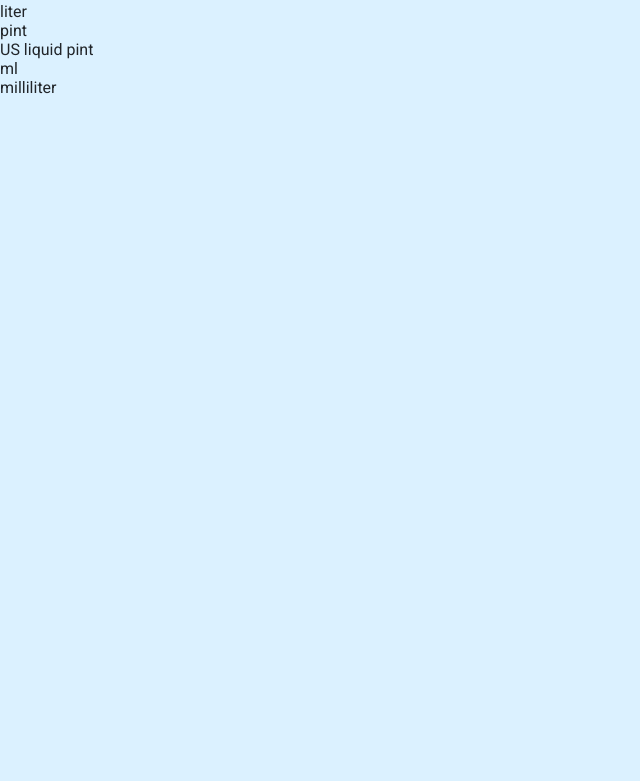
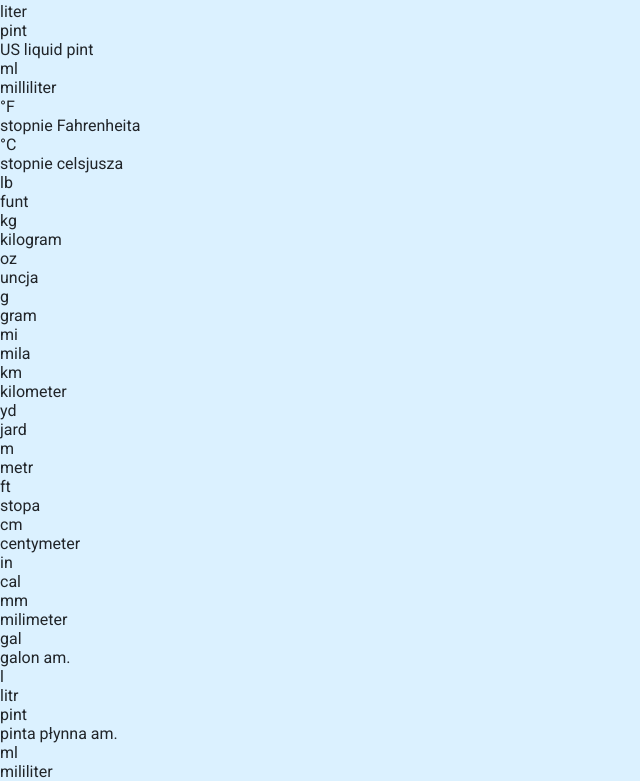
Before and after one commit to danielkoban/measurement-calculator, a Vue app: page / in a window 1280 px wide. Shown: the part 843-1624 px from the top of the page, without its empty margins (0-640 px from the left). Before the commit the page ends 940 px from the top, so only its background shows below. Built offline with nearby package versions, Linux system fonts and the light colour scheme.

Commit message:
add PlMeasureButton component

```diff
--- /dev/null
+++ b/src/components/PlMeasureButton.vue
@@ -0,0 +1,31 @@
+<template>
+  <div>
+    <div v-bind:key="item.id" class="measureButton" v-for="item in items">
+      <div>
+        <p>{{item.usMeasureSymbol}}</p>
+        <p>{{item.usMeasureName}}</p>
+      </div>
+      <div>
+        <p>{{item.euMeasureSymbol}}</p>
+        <p>{{item.euMeasureName}}</p>
+      </div>
+    </div>
+  </div>
+</template>
+
+<script>
+import { measuresInPolish } from "../data/measures.js";
+
+export default {
+  name: "MeasureButton",
+  data() {
+    return {
+      items: measuresInPolish
+    };
+  },
+  props: ["language"]
+};
+</script>
+
+<style>
+</style>
--- a/src/views/Calculator.vue
+++ b/src/views/Calculator.vue
@@ -1,16 +1,19 @@
 <template>
   <div>
     <EnMeasureButton v-bind:language="language"/>
+    <PlMeasureButton v-bind:language="language"/>
   </div>
 </template>
 
 <script>
 import EnMeasureButton from "../components/EnMeasureButton";
+import PlMeasureButton from "../components/PlMeasureButton";
 
 export default {
   name: "Calculator",
   components: {
-    EnMeasureButton
+    EnMeasureButton,
+    PlMeasureButton
   },
   props: ["language"]
 };
```
